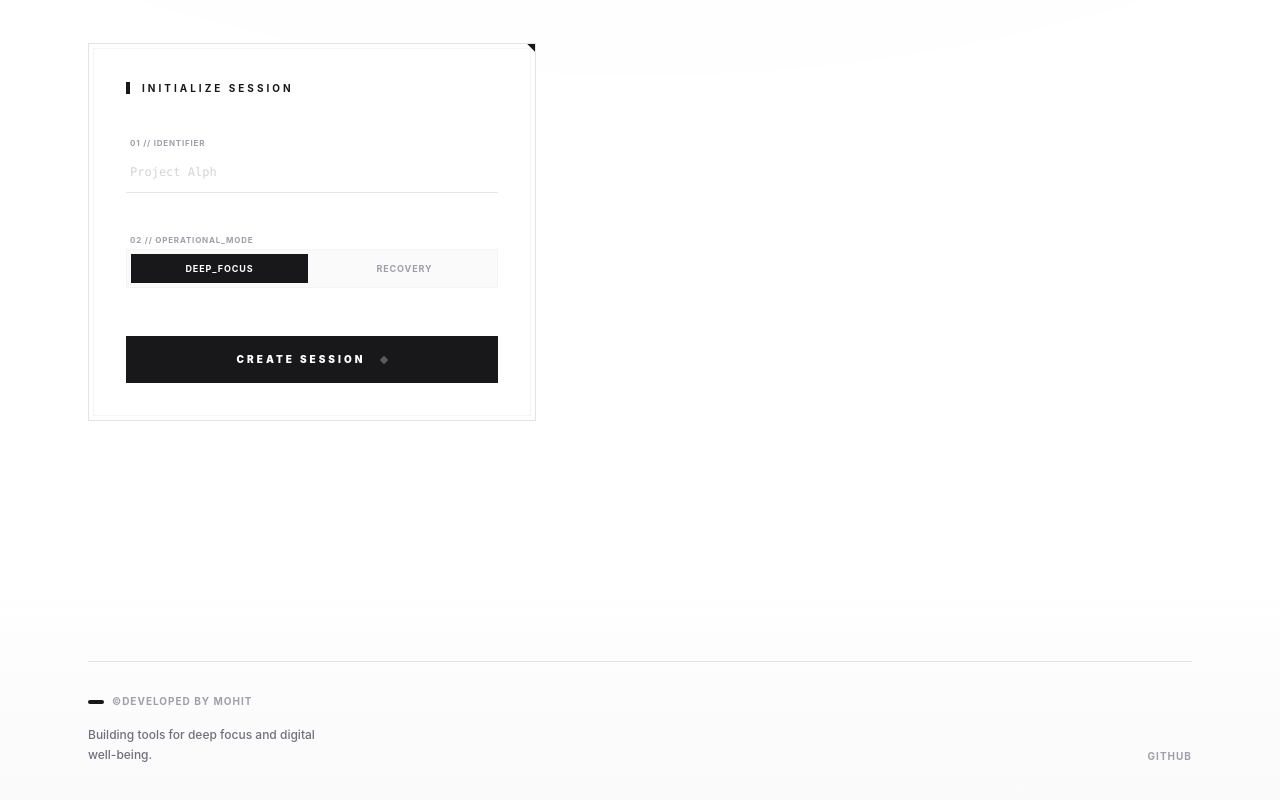
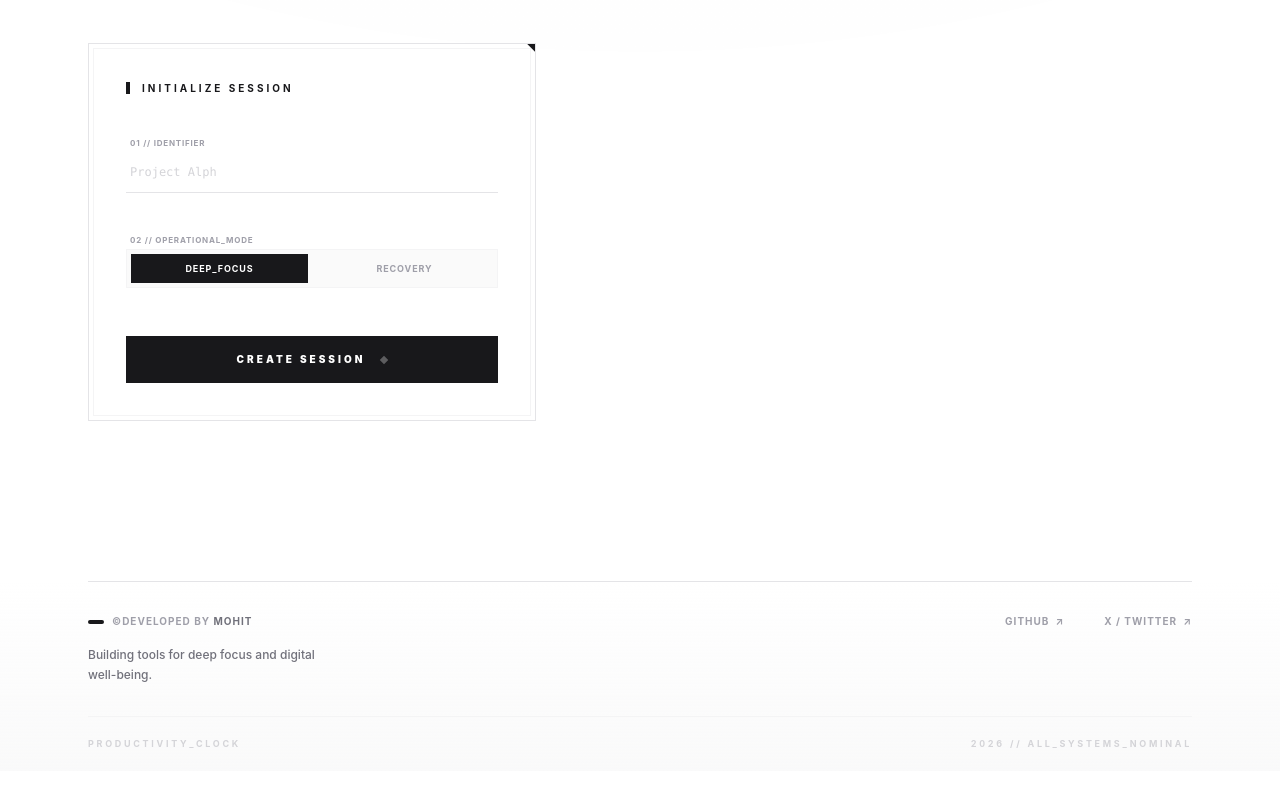
Before and after one commit to MohitMehtre/productivity-clock, a React (Vite) app: page / in a window 1280 px wide. Shown: the part 1232-2032 px from the top of the page. After the commit the page ends 2003 px from the top, so only its background shows below. Built offline with nearby package versions, Linux system fonts and the light colour scheme.

Commit message:
footer name link

```diff
--- a/src/components/Footer.tsx
+++ b/src/components/Footer.tsx
@@ -1,14 +1,22 @@
 export default function Footer() {
   return (
-    <footer className="relative mt-20 overflow-hidden pt-20">
+    <footer className="relative mt-20 overflow-hidden">
       <div className="absolute inset-0 bg-linear-to-t from-zinc-100/50 to-transparent dark:from-zinc-900/50 pointer-events-none" />
       <div className="max-w-6xl mx-auto px-6 relative z-10">
-        <div className="flex flex-col md:flex-row justify-between items-end border-t border-zinc-200 dark:border-zinc-800 pt-8 pb-12 gap-8">
+        <div className="flex flex-col md:flex-row justify-between items-start border-t border-zinc-200 dark:border-zinc-800 pt-8 pb-8 gap-8">
           <div className="space-y-4">
             <div className="flex items-center gap-2">
               <div className="h-1 w-4 bg-zinc-900 dark:bg-zinc-100 rounded-full" />
               <span className="text-[10px] font-bold uppercase tracking-widest text-zinc-400">
-                ©Developed By Mohit
+                ©Developed By{" "}
+                <a
+                  href="https://x.com/mohitmehtre"
+                  target="_blank"
+                  rel="noopener noreferrer"
+                  className="text-zinc-500 hover:text-zinc-900 dark:hover:text-zinc-100 underline underline-offset-4 decoration-transparent hover:decoration-current transition-[text-decoration-color]"
+                >
+                  Mohit
+                </a>
               </span>
             </div>
             <p className="text-zinc-500 dark:text-zinc-400 text-xs font-medium max-w-60 leading-relaxed">
@@ -16,12 +24,22 @@ export default function Footer() {
             </p>
           </div>
 
-          <div className="flex gap-10">
+          <nav className="flex gap-10">
             <FooterLink
               label="Github"
               href="https://github.com/MohitMehtre/productivity-clock"
             />
-          </div>
+            <FooterLink label="X / Twitter" href="https://x.com/mohitmehtre" />
+          </nav>
+        </div>
+
+        <div className="flex items-center justify-between border-t border-zinc-100 dark:border-zinc-900 py-5 gap-4">
+          <span className="text-[9px] font-bold uppercase tracking-[0.3em] text-zinc-300 dark:text-zinc-700">
+            Productivity_Clock
+          </span>
+          <span className="text-[9px] font-bold uppercase tracking-[0.3em] text-zinc-300 dark:text-zinc-700 tabular-nums">
+            {new Date().getFullYear()} // All_Systems_Nominal
+          </span>
         </div>
       </div>
     </footer>
@@ -34,12 +52,22 @@ function FooterLink({ label, href }: { label: string; href: string }) {
       href={href}
       target="_blank"
       rel="noopener noreferrer"
-      className="text-[10px] font-bold uppercase tracking-widest
+      className="group inline-flex items-center gap-1.5 text-[10px] font-bold uppercase tracking-widest
         text-zinc-400 hover:text-zinc-900 dark:hover:text-zinc-100
-        underline underline-offset-4 decoration-transparent
-        hover:decoration-current transition-[text-decoration-color]"
+        transition-colors"
     >
-      {label}
+      <span
+        className="underline underline-offset-4 decoration-transparent
+          group-hover:decoration-current transition-[text-decoration-color]"
+      >
+        {label}
+      </span>
+      <span
+        aria-hidden="true"
+        className="inline-block transition-transform group-hover:translate-x-0.5 group-hover:-translate-y-0.5"
+      >
+        ↗
+      </span>
     </a>
   );
 }
```
